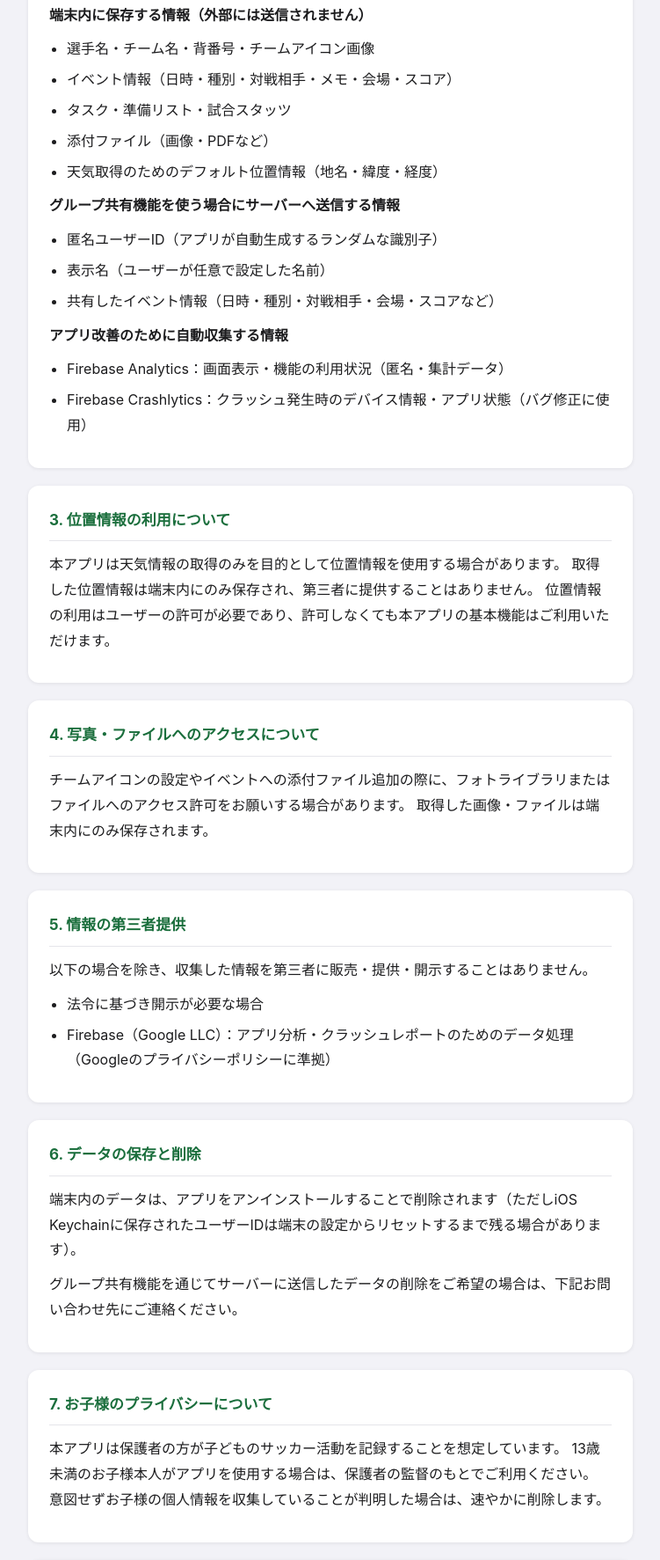
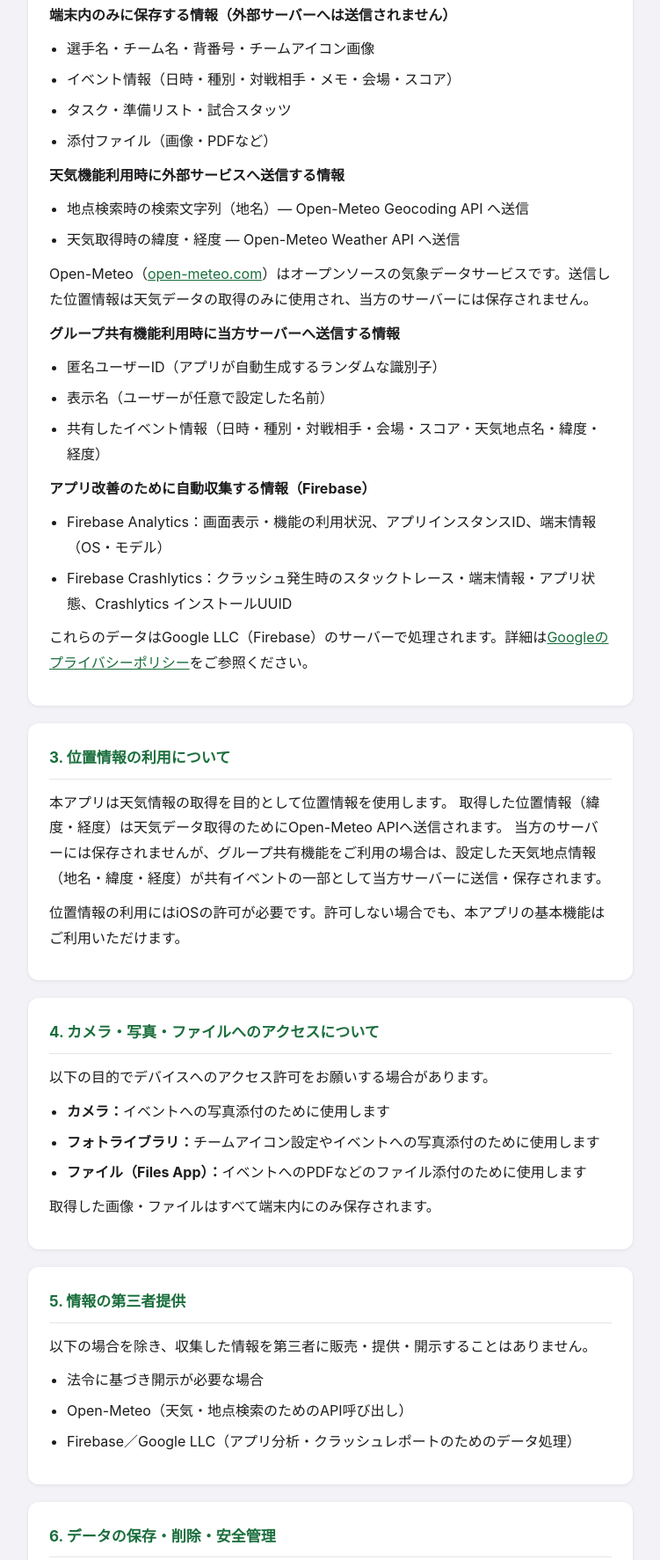
Before and after one commit to soccer-goal-apps/soccer-goal-app-privacy, a plain HTML site: page index.html in a window 1280 px wide. Shown: the part 545-2318 px from the top of the page at 88% size, without its empty margins (264-1015 px from the left). Drawn offline with Linux system fonts and the light colour scheme.

Commit message:
fix: プライバシーポリシーをcodexレビュー指摘に基づき改訂
- 位置情報をOpen-Meteo APIへ送信している事実を明記（High修正）
- 共有機能での天気地点情報のサーバー送信を明記（High修正）
- Firebase Analytics/Crashlyticsの収集内容を具体化（Medium修正）
- 通信HTTPS暗号化・保持期間・削除方法を追記（Medium修正）
- カメラアクセスの説明を追記（Low修正）
- 組織名soccer-goal-appsを9章に追記（Low修正）

```diff
--- a/index.html
+++ b/index.html
@@ -76,44 +76,59 @@
   <section>
     <h2>2. 収集する情報</h2>
 
-    <p><strong>端末内に保存する情報（外部には送信されません）</strong></p>
+    <p><strong>端末内のみに保存する情報（外部サーバーへは送信されません）</strong></p>
     <ul>
       <li>選手名・チーム名・背番号・チームアイコン画像</li>
       <li>イベント情報（日時・種別・対戦相手・メモ・会場・スコア）</li>
       <li>タスク・準備リスト・試合スタッツ</li>
       <li>添付ファイル（画像・PDFなど）</li>
-      <li>天気取得のためのデフォルト位置情報（地名・緯度・経度）</li>
     </ul>
 
-    <p><strong>グループ共有機能を使う場合にサーバーへ送信する情報</strong></p>
+    <p><strong>天気機能利用時に外部サービスへ送信する情報</strong></p>
+    <ul>
+      <li>地点検索時の検索文字列（地名）― Open-Meteo Geocoding API へ送信</li>
+      <li>天気取得時の緯度・経度 ― Open-Meteo Weather API へ送信</li>
+    </ul>
+    <p>Open-Meteo（<a href="https://open-meteo.com" target="_blank">open-meteo.com</a>）はオープンソースの気象データサービスです。送信した位置情報は天気データの取得のみに使用され、当方のサーバーには保存されません。</p>
+
+    <p><strong>グループ共有機能利用時に当方サーバーへ送信する情報</strong></p>
     <ul>
       <li>匿名ユーザーID（アプリが自動生成するランダムな識別子）</li>
       <li>表示名（ユーザーが任意で設定した名前）</li>
-      <li>共有したイベント情報（日時・種別・対戦相手・会場・スコアなど）</li>
+      <li>共有したイベント情報（日時・種別・対戦相手・会場・スコア・天気地点名・緯度・経度）</li>
     </ul>
 
-    <p><strong>アプリ改善のために自動収集する情報</strong></p>
+    <p><strong>アプリ改善のために自動収集する情報（Firebase）</strong></p>
     <ul>
-      <li>Firebase Analytics：画面表示・機能の利用状況（匿名・集計データ）</li>
-      <li>Firebase Crashlytics：クラッシュ発生時のデバイス情報・アプリ状態（バグ修正に使用）</li>
+      <li>Firebase Analytics：画面表示・機能の利用状況、アプリインスタンスID、端末情報（OS・モデル）</li>
+      <li>Firebase Crashlytics：クラッシュ発生時のスタックトレース・端末情報・アプリ状態、Crashlytics インストールUUID</li>
     </ul>
+    <p>これらのデータはGoogle LLC（Firebase）のサーバーで処理されます。詳細は<a href="https://policies.google.com/privacy" target="_blank">Googleのプライバシーポリシー</a>をご参照ください。</p>
   </section>
 
   <section>
     <h2>3. 位置情報の利用について</h2>
     <p>
-      本アプリは天気情報の取得のみを目的として位置情報を使用する場合があります。
-      取得した位置情報は端末内にのみ保存され、第三者に提供することはありません。
-      位置情報の利用はユーザーの許可が必要であり、許可しなくても本アプリの基本機能はご利用いただけます。
+      本アプリは天気情報の取得を目的として位置情報を使用します。
+      取得した位置情報（緯度・経度）は天気データ取得のためにOpen-Meteo APIへ送信されます。
+      当方のサーバーには保存されませんが、グループ共有機能をご利用の場合は、設定した天気地点情報（地名・緯度・経度）が共有イベントの一部として当方サーバーに送信・保存されます。
+    </p>
+    <p>
+      位置情報の利用にはiOSの許可が必要です。許可しない場合でも、本アプリの基本機能はご利用いただけます。
     </p>
   </section>
 
   <section>
-    <h2>4. 写真・ファイルへのアクセスについて</h2>
+    <h2>4. カメラ・写真・ファイルへのアクセスについて</h2>
     <p>
-      チームアイコンの設定やイベントへの添付ファイル追加の際に、フォトライブラリまたはファイルへのアクセス許可をお願いする場合があります。
-      取得した画像・ファイルは端末内にのみ保存されます。
+      以下の目的でデバイスへのアクセス許可をお願いする場合があります。
     </p>
+    <ul>
+      <li><strong>カメラ：</strong>イベントへの写真添付のために使用します</li>
+      <li><strong>フォトライブラリ：</strong>チームアイコン設定やイベントへの写真添付のために使用します</li>
+      <li><strong>ファイル（Files App）：</strong>イベントへのPDFなどのファイル添付のために使用します</li>
+    </ul>
+    <p>取得した画像・ファイルはすべて端末内にのみ保存されます。</p>
   </section>
 
   <section>
@@ -121,24 +136,23 @@
     <p>以下の場合を除き、収集した情報を第三者に販売・提供・開示することはありません。</p>
     <ul>
       <li>法令に基づき開示が必要な場合</li>
-      <li>Firebase（Google LLC）：アプリ分析・クラッシュレポートのためのデータ処理（Googleのプライバシーポリシーに準拠）</li>
+      <li>Open-Meteo（天気・地点検索のためのAPI呼び出し）</li>
+      <li>Firebase／Google LLC（アプリ分析・クラッシュレポートのためのデータ処理）</li>
     </ul>
   </section>
 
   <section>
-    <h2>6. データの保存と削除</h2>
-    <p>
-      端末内のデータは、アプリをアンインストールすることで削除されます（ただしiOS Keychainに保存されたユーザーIDは端末の設定からリセットするまで残る場合があります）。
-    </p>
-    <p>
-      グループ共有機能を通じてサーバーに送信したデータの削除をご希望の場合は、下記お問い合わせ先にご連絡ください。
-    </p>
+    <h2>6. データの保存・削除・安全管理</h2>
+    <p><strong>端末内のデータ：</strong>アプリをアンインストールすることで削除されます。ただし、iOS Keychainに保存されたユーザーIDはアンインストール後も端末に残る場合があります（「設定」→「一般」→「転送またはiPhoneをリセット」→「すべてのコンテンツと設定を消去」で削除されます）。</p>
+    <p><strong>サーバー上のデータ：</strong>グループ共有機能を通じてサーバーに送信したデータの削除をご希望の場合は、下記お問い合わせ先にご連絡ください。速やかに対応します。</p>
+    <p><strong>Firebaseのデータ：</strong>Firebase Analyticsのデータ保持期間はデフォルト設定（最大14ヶ月）に従います。Crashlyticsのクラッシュレポートは90日間保持されます。</p>
+    <p><strong>通信の安全管理：</strong>本アプリと外部サービス間の通信はすべてHTTPS（TLS）で暗号化されています。</p>
   </section>
 
   <section>
     <h2>7. お子様のプライバシーについて</h2>
     <p>
-      本アプリは保護者の方が子どものサッカー活動を記録することを想定しています。
+      本アプリは保護者の方がお子様のサッカー活動を記録することを想定しています。
       13歳未満のお子様本人がアプリを使用する場合は、保護者の監督のもとでご利用ください。
       意図せずお子様の個人情報を収集していることが判明した場合は、速やかに削除します。
     </p>
@@ -157,7 +171,7 @@
     <h2>9. お問い合わせ</h2>
     <p>本プライバシーポリシーに関するご質問・ご要望は下記にご連絡ください。</p>
     <p>
-      開発者：Susumu Yamane<br>
+      開発者：Susumu Yamane（soccer-goal-apps）<br>
       メール：<a href="mailto:app.soccergoal@gmail.com">app.soccergoal@gmail.com</a>
     </p>
   </section>
```
